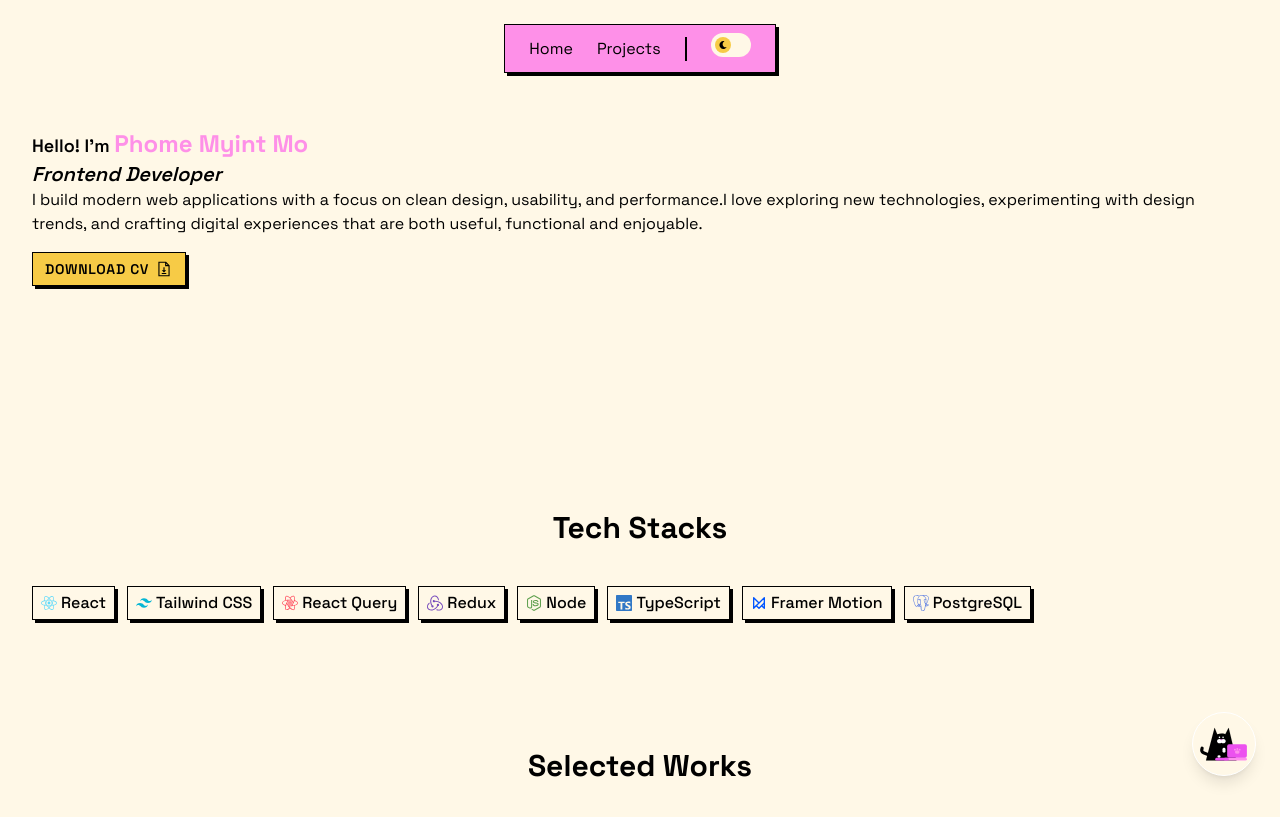
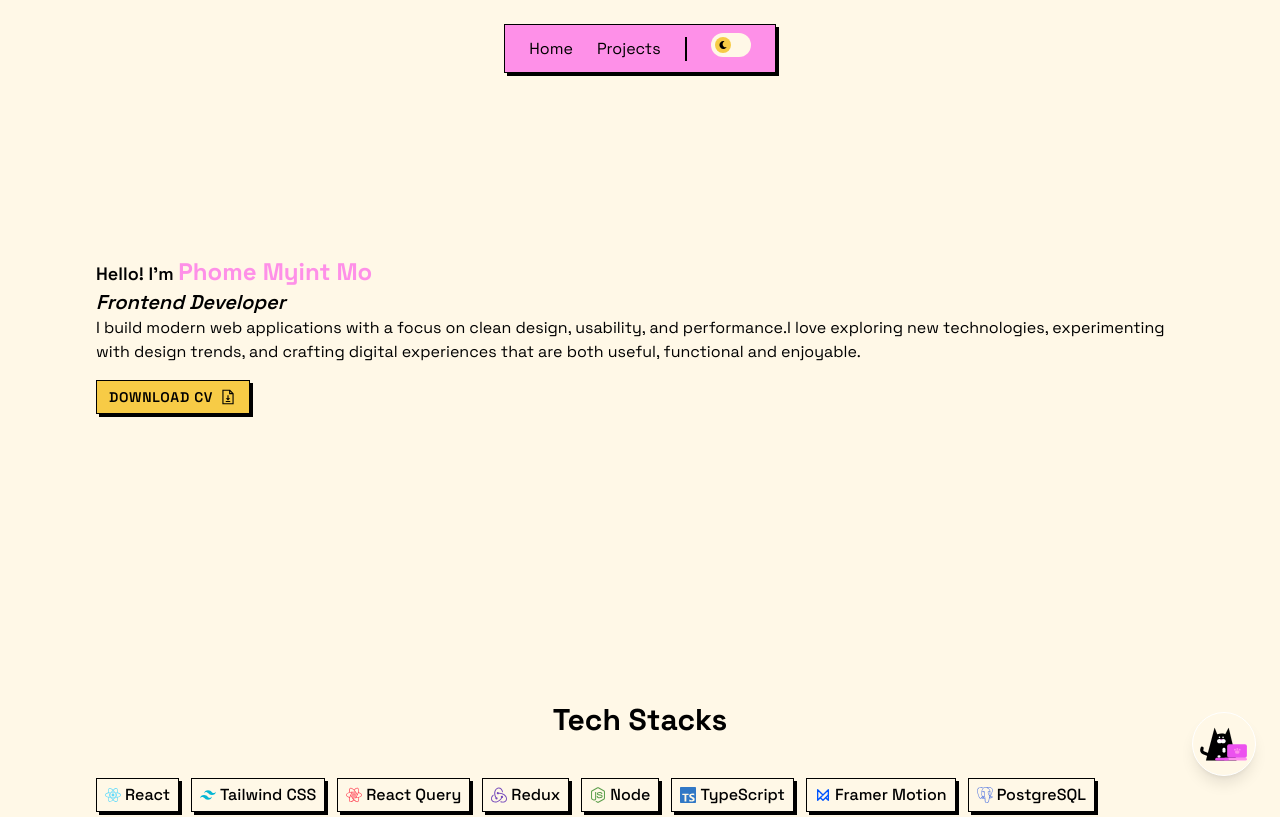
Before and after one commit to PhomeMyintMo/phomemyintmo-portfolio, a React (Vite) app: page / in a window 1280 px wide. Shown: the top 817 px of the page. Built offline with nearby package versions, Linux system fonts and the light colour scheme.

Commit message:
update layout

```diff
--- a/src/App.tsx
+++ b/src/App.tsx
@@ -14,7 +14,7 @@ import Chat from './components/Chat'
 
 const MainPages = () => {
   return(
-    <div className='space-y-32 mx-auto p-2 sm:p-4 md:p-8'>
+    <div className='space-y-32 mx-auto p-8 sm:p-16 md:p-24'>
     <Home/>
     <Skills/>
     <Projects/>
--- a/src/components/Chat.tsx
+++ b/src/components/Chat.tsx
@@ -1,11 +1,18 @@
+import { Link } from "react-router-dom";
+import useReveal from "../hooks/useReveal";
+import { BiArrowBack } from "react-icons/bi";
+
 export default function Chat() {
+    const ref = useReveal<HTMLElement>();
     return (
-    <div className="py-20 p-2 ">
+        <section className="py-20 p-2 section space-y-4" ref={ref}>
+            <Link to={"/"} className="flex items-center gap-2 hover:font-semibold"><BiArrowBack />Go Back</Link>
+
             <iframe
                 src="https://personal-ai-chatbot-alpha.vercel.app"
                 title="AI Chat"
                 className="w-full h-[90vh] rounded-xl border"
             />
-      </div>
+        </section>
     );
 }
--- a/src/pages/AllProjects.tsx
+++ b/src/pages/AllProjects.tsx
@@ -25,7 +25,7 @@ export const AllProjects = () => {
     //     setCurrentImage((prev) => prev === 0 ? project.images.length - 1 : prev - 1)
     // }
     return (
-        <section ref={ref} className="section py-20 p-20">
+        <section ref={ref} className="section py-20 p-8 sm:p-16 md:p-24">
             <div className="space-y-4">
                 <Link to={"/"} className="flex items-center gap-2 hover:font-semibold"><BiArrowBack />Go Back</Link>
 
--- a/src/sections/Home.tsx
+++ b/src/sections/Home.tsx
@@ -8,7 +8,7 @@ const Home = () => {
     <section
       ref={ref}
       id="home"
-      className=" bg-background space-y-4 flex flex-col justify-center text-center py-24"
+      className=" bg-background space-y-4 flex flex-col justify-center text-center py-40"
     >
 
       <div className="text-left">
```
Lines whose indentation alone changed are shown as unchanged.
